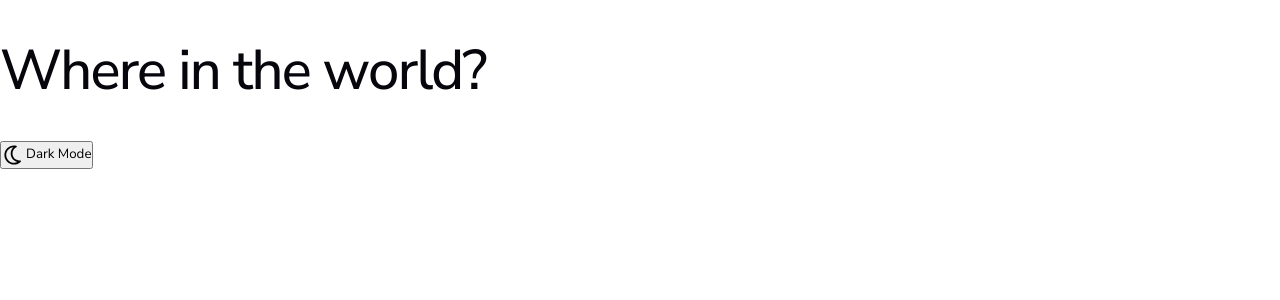
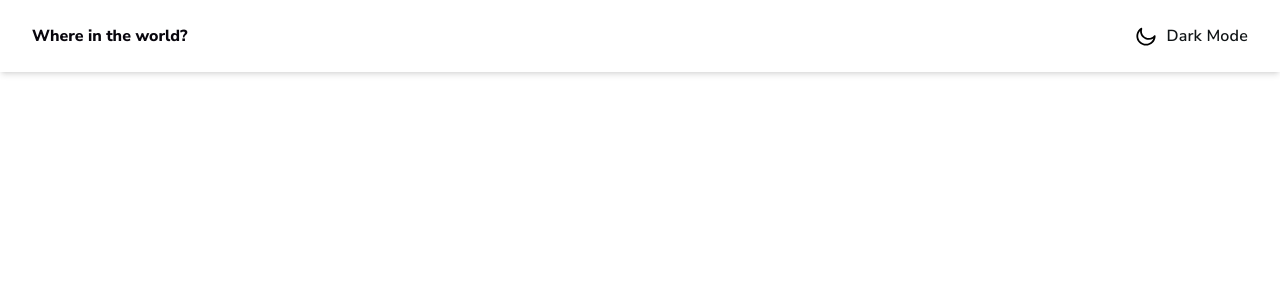
Before and after one commit to remainhumble/REST-Countries-API-with-color-theme-switcher, a React (Vite) app in the folder rest-countries/: page / in a window 1280 px wide. Shown: the top 300 px of the page. Built offline with nearby package versions, Linux system fonts and the light colour scheme.

Commit message:
header adjustments

```diff
--- a/rest-countries/package.json
+++ b/rest-countries/package.json
@@ -10,8 +10,10 @@
     "preview": "vite preview"
   },
   "dependencies": {
+    "@tailwindcss/vite": "^4.3.3",
     "react": "^19.3.1",
-    "react-dom": "^19.3.1"
+    "react-dom": "^19.3.1",
+    "tailwindcss": "^4.3.3"
   },
   "devDependencies": {
     "@eslint/js": "^10.0.1",
--- a/rest-countries/src/App.css
+++ b/rest-countries/src/App.css
@@ -1,9 +1,13 @@
 @import url('https://fonts.googleapis.com/css2?family=Nunito+Sans:ital,opsz,wght@0,6..12,200..1000;1,6..12,200..1000&display=swap');
+@import "tailwindcss";
+
+@theme {
+  --color-grey-950: hsl(200, 15%, 8%);
+  --color-blue-900:
+}
 
 * {
   box-sizing: border-box;
-  margin: 0;
-  padding: 0;
   font-family: 'Nunito Sans', sans-serif;
 }
 
@@ -13,6 +17,7 @@
   fill: currentColor;
   vertical-align: middle;
   color: black;
+  transform: rotate(-45deg);
 }
 
 .counter {
--- a/rest-countries/src/App.tsx
+++ b/rest-countries/src/App.tsx
@@ -3,9 +3,9 @@ import "./App.css";
 function App() {
   return (
     <>
-      <header>
-        <h1>Where in the world?</h1>
-        <button>
+      <header className="flex justify-between items-center lg:px-8 lg:py-6 px-4 py-4 shadow-md dark:bg-grey-950 dark:text-white">
+        <h1 className="text-grey-950 font-extrabold tracking-normal">Where in the world?</h1>
+        <button className="flex items-center gap-2 text-grey-950 cursor-pointer font-semibold dark:text-white">
           <svg
             className="moon-icon"
             xmlns="http://www.w3.org/2000/svg"
--- a/rest-countries/src/index.css
+++ b/rest-countries/src/index.css
@@ -1,4 +1,4 @@
-@import url('https://fonts.googleapis.com/css2?family=Nunito+Sans:ital,opsz,wght@0,6..12,200..1000;1,6..12,200..1000&display=swap');
+@import url("https://fonts.googleapis.com/css2?family=Nunito+Sans:ital,opsz,wght@0,6..12,200..1000;1,6..12,200..1000&display=swap");
 
 :root {
   --text: #6b6375;
@@ -16,7 +16,6 @@
   /* --sans: system-ui, 'Segoe UI', Roboto, sans-serif;
   --heading: system-ui, 'Segoe UI', Roboto, sans-serif;
   --mono: ui-monospace, Consolas, monospace; */
-
 
   font: 18px/145% var(--sans);
   letter-spacing: 0.18px;
@@ -72,17 +71,15 @@ body {
 h1,
 h2 {
   font-family: var(--heading);
-  font-weight: 500;
   color: var(--text-h);
 }
 
 h1 {
-  font-size: 56px;
-  letter-spacing: -1.68px;
-  margin: 32px 0;
+  /* letter-spacing: -1.68px; */
+  /* margin: 32px 0; */
   @media (max-width: 1024px) {
-    font-size: 36px;
     margin: 20px 0;
+    /* font-size: 24px; */
   }
 }
 h2 {
--- a/rest-countries/vite.config.ts
+++ b/rest-countries/vite.config.ts
@@ -1,7 +1,8 @@
-import react from '@vitejs/plugin-react'
-import { defineConfig } from 'vite'
+import tailwindcss from "@tailwindcss/vite";
+import react from "@vitejs/plugin-react";
+import { defineConfig } from "vite";
 
 // https://vite.dev/config/
 export default defineConfig({
-  plugins: [react()],
-})
+  plugins: [react(), tailwindcss()],
+});
```
Also changed, not shown: 1 other file (tests, documents, lock files or other folders).
